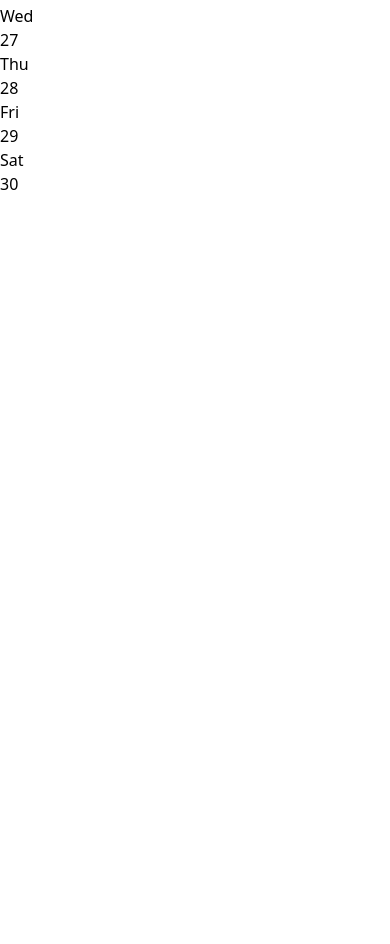
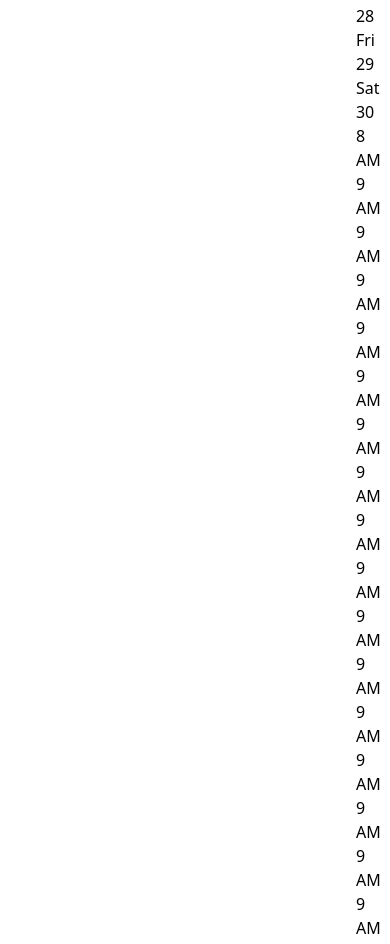
Before and after one commit to Mizuone/schedule-focuser-frontend, a React (Vite) app: page / in a window 390 px wide. Shown: the part 1041-1985 px from the top of the page. Before the commit the page ends 1237 px from the top, so only its background shows below. Built offline with nearby package versions, Linux system fonts and the light colour scheme.

Commit message:
Implemented standard layout to base content off of to create responsive design, update scrollbar

```diff
--- a/src/App.tsx
+++ b/src/App.tsx
@@ -6,7 +6,7 @@ import { SideNav } from './components/navigation/SideNav'
 function App() {
 
   return (
-    <div className='flex flex-row max-h-full h-full'>
+    <div className='flex flex-row max-h-full h-screen'>
         <div className='w-2/12 bg-green-600 shadow'>
             <SideNav />
         </div>
--- a/src/components/dashboard/Dashboard.tsx
+++ b/src/components/dashboard/Dashboard.tsx
@@ -4,15 +4,13 @@ export const Dashboard = () => {
 
     return (
         <>
-            <div className="flex flex-col">
-                <div className="gap-4">
-                    <div className="tile col-span-full shadow p-2 my-4">
-                        <h1 className="m-4 tile-marker text-2xl ">Hello User!</h1>
-                        <p className="m-4 text-xl">Welcome to the schedule focuser. Start by filling out your schedule below.</p>
-                    </div>
-                    <div className="rounded shadow tile col-span-full pb-2">
-                        <Scheduler />
-                    </div>
+            <div className="content flex-col">
+                <div className="dashboard-header tile shadow p-2 my-4">
+                    <h1 className="m-4 tile-marker text-2xl ">Hello User!</h1>
+                    <p className="m-4 text-xl">Welcome to the schedule focuser. Start by filling out your schedule below.</p>
+                </div>
+                <div className="dashboard-content tile rounded shadow">
+                    <Scheduler />
                 </div>
             </div>
         </>
--- a/src/components/scheduler/Scheduler.tsx
+++ b/src/components/scheduler/Scheduler.tsx
@@ -3,11 +3,9 @@ import { Day } from "./day/Day"
 export const Scheduler = () => {
     return (
         <>
-            <div className="max-h-full h-screen border-2 border-black">
-                <div className="">
-
-                </div>
-                <div className="grid grid-cols-7">
+            <div className="flex flex-col m-1">
+                <div className="scheduler-header flex">
+                    <div className="spacer m-4"></div>
                     <Day day="Sun" dayOfMonth="24"/>
                     <Day day="Mon" dayOfMonth="25"/>
                     <Day day="Tue" dayOfMonth="26"/>
@@ -16,6 +14,38 @@ export const Scheduler = () => {
                     <Day day="Fri" dayOfMonth="29"/>
                     <Day day="Sat" dayOfMonth="30"/>
                 </div>
+                <div className="scheduler-content flex flex-row h-full overflow-auto">
+                    <div className="flex flex-col">
+                        <div>8 AM</div>
+                        <div>9 AM</div>
+                        <div>9 AM</div>
+                        <div>9 AM</div>
+                        <div>9 AM</div>
+                        <div>9 AM</div>
+                        <div>9 AM</div>
+                        <div>9 AM</div>
+                        <div>9 AM</div>
+                        <div>9 AM</div>
+                        <div>9 AM</div>
+                        <div>9 AM</div>
+                        <div>9 AM</div>
+                        <div>9 AM</div>
+                        <div>9 AM</div>
+                        <div>9 AM</div>
+                        <div>9 AM</div>
+                        <div>9 AM</div>
+                        <div>9 AM</div>
+                        <div>9 AM</div>
+                        <div>9 AM</div>
+                    </div>
+                    <div className="w-full">1</div>
+                    <div className="w-full">1</div>
+                    <div className="w-full">1</div>
+                    <div className="w-full">1</div>
+                    <div className="w-full">1</div>
+                    <div className="w-full">1</div>
+                    <div className="w-full">1</div>
+                </div>
             </div>
         </>
     )
--- a/src/components/scheduler/day/Day.tsx
+++ b/src/components/scheduler/day/Day.tsx
@@ -7,7 +7,7 @@ export const Day = (props: DayProps) => {
     const { day, dayOfMonth } = props;
 
     return (
-        <div className="max-h-full h-screen ">
+        <div className="w-full">
             <h3 className="text-center">{day}</h3>
             <h2 className="text-xl text-center">{dayOfMonth}</h2>
         </div>
--- a/src/index.css
+++ b/src/index.css
@@ -1,3 +1,29 @@
 @tailwind base;
 @tailwind components;
 @tailwind utilities;
+
+.content {
+    display: flex;
+    width: 100%;
+    height: 100%;
+}
+
+.scheduler-content {
+    max-height: 46rem;
+
+    &::-webkit-scrollbar {
+        width: 8px;
+        height: 8px;
+    }
+    &::-webkit-scrollbar-thumb {
+        background: rgb(158, 158, 158);
+        border-radius: 8px;
+    }
+    &::-webkit-scrollbar-track {
+        background: transparent;
+    }
+    @supports not selector(::-webkit-scrollbar) {
+        scrollbar-color: gray transparent;
+        scrollbar-width: thin;
+    }
+}
```
